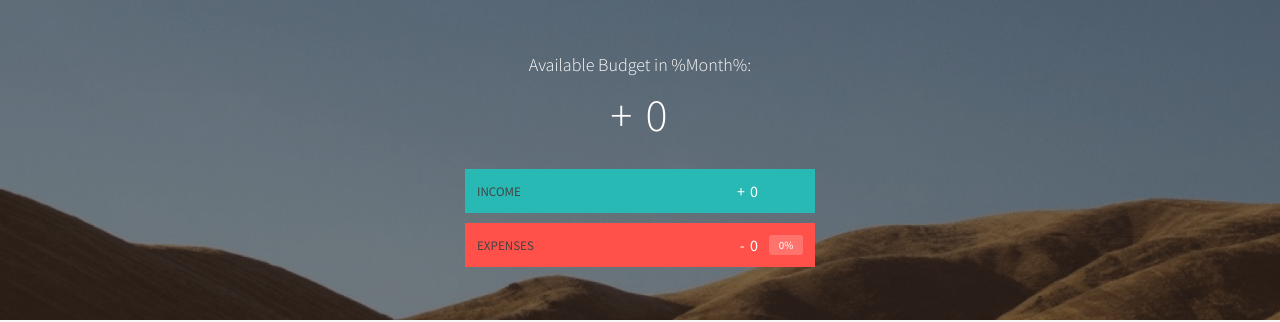
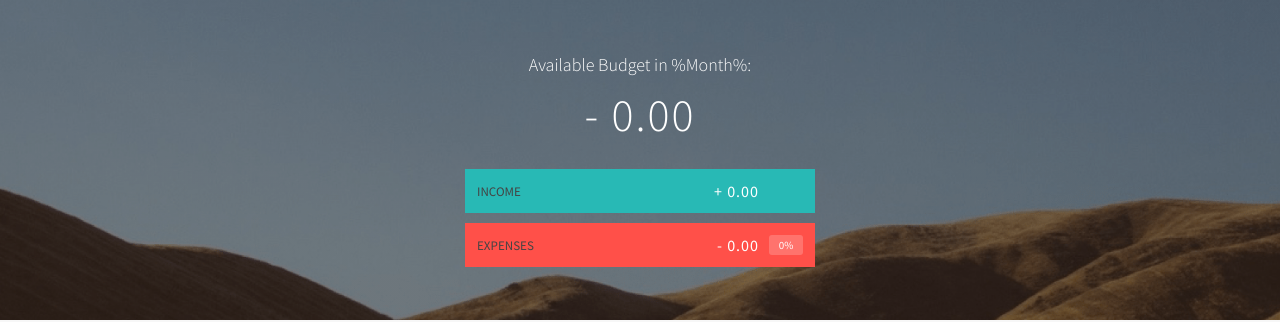
Before and after one commit to oyin-k/budgetMe, a React (Create React App) app in the folder budget-me/: page / in a window 1280 px wide. Shown: the top 322 px of the page. Built offline with nearby package versions, Linux system fonts and the light colour scheme.

Commit message:
number formatting helper function

```diff
--- a/budget-me/src/components/Bottom/Bottom.js
+++ b/budget-me/src/components/Bottom/Bottom.js
@@ -2,6 +2,8 @@ import React from 'react';
 
 import AccountForm from '../AccountForm/AccountForm';
 import AccountItem from '../AccountItem/AccountItem';
+
+import { formatNumber } from '../../helpers/formatNumber';
 
 const Bottom = ({
   budgetItems,
@@ -31,7 +33,7 @@ const Bottom = ({
                 key={info.id}
                 id={info.id}
                 description={info.description}
-                amount={'+' + info.amount}
+                amount={formatNumber(info.amount)}
                 deleteItem={handleIncomeDelete}
               />
             ))}
@@ -44,13 +46,15 @@ const Bottom = ({
           <div className="expenses__list">
             {expBudget.map((info) => {
               // calculate individual percentage exp
-              const expPercent = Math.round((info.amount / totalIncome) * 100);
+              const expPercent =
+                info.amount < totalIncome &&
+                Math.round((info.amount / totalIncome) * 100);
               return (
                 <AccountItem
                   key={info.id}
                   id={info.id}
                   description={info.description}
-                  amount={'-' + info.amount}
+                  amount={formatNumber(info.amount)}
                   deleteItem={handleExpenseDelete}
                 >
                   <div className="item__percentage"> {expPercent}% </div>
--- a/budget-me/src/components/Top/Top.js
+++ b/budget-me/src/components/Top/Top.js
@@ -1,12 +1,19 @@
 import React from 'react';
 
+import { formatNumber } from '../../helpers/formatNumber';
+
 const Top = ({ budgetItems }) => {
-  const { totalIncome, totalExpense, percentage } = budgetItems;
+  const { totalIncome, totalExpense } = budgetItems;
 
   const budget = totalIncome - totalExpense; //removing budget since it is not so important, you can just subtract income and expense
 
   const totalExpensePercentage =
-    totalExpense > 0 && Math.round((totalExpense / totalIncome) * 100);
+    totalExpense > 0 &&
+    totalIncome > totalExpense &&
+    Math.round((totalExpense / totalIncome) * 100);
+
+  let type;
+  budget > 0 ? (type = 'inc') : (type = 'exp');
 
   return (
     <div className="top">
@@ -16,11 +23,13 @@ const Top = ({ budgetItems }) => {
           <span className="budget__title--month">%Month%</span>:
         </div>
 
-        <div className="budget__value">+ {budget}</div>
+        <div className="budget__value">{formatNumber(budget, type)}</div>
         <div className="budget__income clearfix">
           <div className="budget__income--text">Income</div>
           <div className="right">
-            <div className="budget__income--value">+ {totalIncome}</div>
+            <div className="budget__income--value">
+              {formatNumber(totalIncome, 'inc')}
+            </div>
             <div className="budget__income--percentage">&nbsp;</div>
           </div>
         </div>
@@ -28,7 +37,9 @@ const Top = ({ budgetItems }) => {
         <div className="budget__expenses clearfix">
           <div className="budget__expenses--text">Expenses</div>
           <div className="right clearfix">
-            <div className="budget__expenses--value">- {totalExpense}</div>
+            <div className="budget__expenses--value">
+              {formatNumber(totalExpense, 'exp')}
+            </div>
             <div className="budget__expenses--percentage">
               {totalExpensePercentage || 0}%
             </div>
--- /dev/null
+++ b/budget-me/src/helpers/formatNumber.js
@@ -0,0 +1,22 @@
+export const formatNumber = (num, type) => {
+  /*
+        To: add + or - before number
+            make amount exactly 2 decimal points
+            make comma seperate thousands
+            E.g
+            2310.4567 -> + 2,310.46
+            2000 -> + 2,000.00
+    */
+  let numSplit, int, dec;
+
+  num = Math.abs(num);
+  num = num.toFixed(2);
+
+  numSplit = num.split('.');
+
+  int = numSplit[0].replace(/\B(?=(\d{3})+(?!\d))/g, ','); // input 24500, output 24,500
+
+  dec = numSplit[1];
+
+  return (type === 'exp' ? '-' : '+') + ' ' + int + '.' + dec;
+};
```
